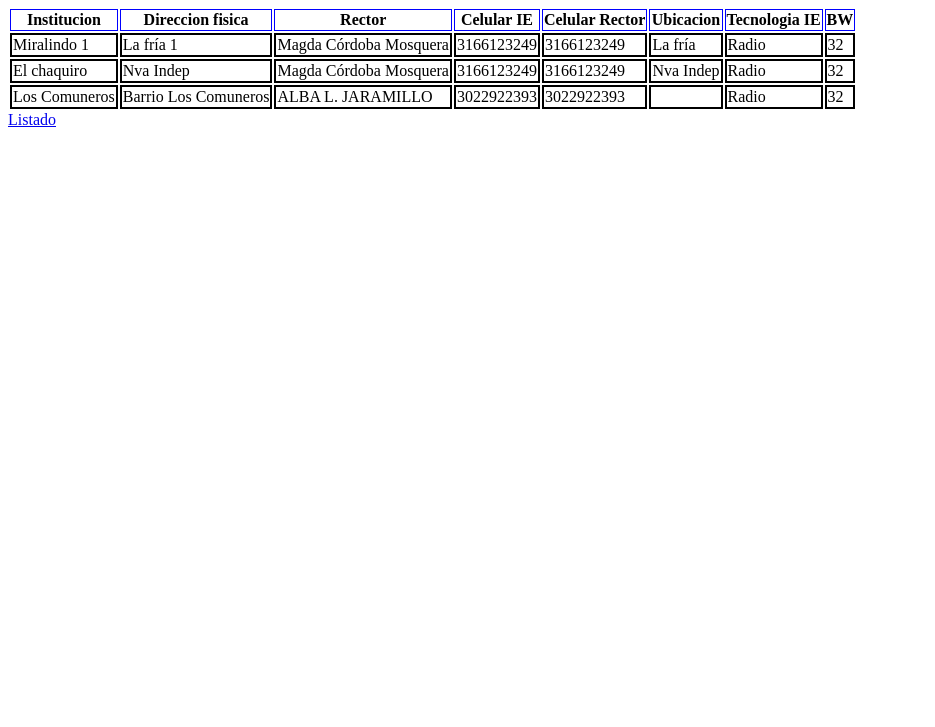
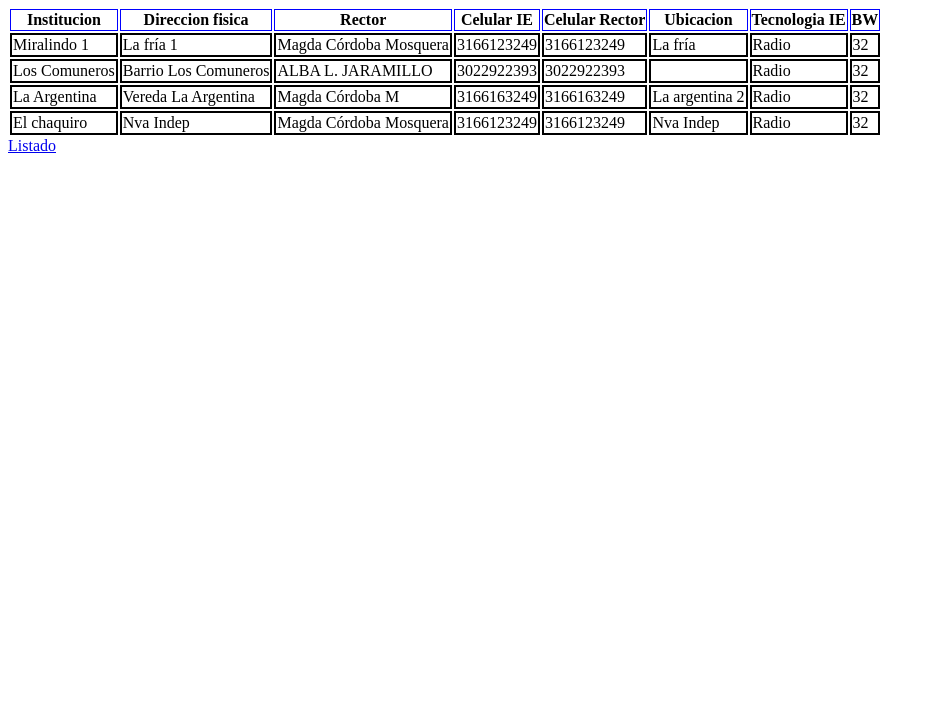
Before and after one commit to cpardog/schools, a plain HTML site: page visitadas.html in a window 1280 px wide. Shown: the part 73-800 px from the top of the page, without its empty margins (0-935 px from the left). Drawn offline with Linux system fonts and the light colour scheme.

Commit message:
actual domingo

```diff
--- a/revisadas.html
+++ b/visitadas.html
@@ -20,9 +20,6 @@
       <th>Ubicacion</th>
       <th>Tecnologia IE</th>
       <th>BW</th>
-
-
-
       <tr>
         <td>Miralindo 1</td>
         <td>La fría 1</td>
@@ -30,18 +27,6 @@
         <td>3166123249</td>
         <td>3166123249</td>
         <td>La fría</td>
-        <td>Radio</td>
-        <td>32</td>
-      </tr>
-
-
-      <tr>
-        <td> El chaquiro</td>
-        <td>Nva Indep</td>
-        <td>Magda Córdoba Mosquera</td>
-        <td>3166123249</td>
-        <td>3166123249</td>
-        <td>Nva Indep </td>
         <td>Radio</td>
         <td>32</td>
       </tr>
@@ -55,6 +40,26 @@
         <td>Radio</td>
         <td>32</td>
       </tr>
+      <tr>
+        <td>La Argentina</td>
+        <td>Vereda La Argentina</td>
+        <td>Magda Córdoba M</td>
+        <td>3166163249</td>
+        <td>3166163249</td>
+        <td>La argentina 2</td>
+        <td>Radio</td>
+        <td>32</td>
+      </tr>
+      <tr>
+        <td> El chaquiro</td>
+        <td>Nva Indep</td>
+        <td>Magda Córdoba Mosquera</td>
+        <td>3166123249</td>
+        <td>3166123249</td>
+        <td>Nva Indep </td>
+        <td>Radio</td>
+        <td>32</td>
+      </tr>
     </table>
 
     <a href="index.html">Listado</a>
```
Also changed, not shown: index.html (+1 -1 lines).
